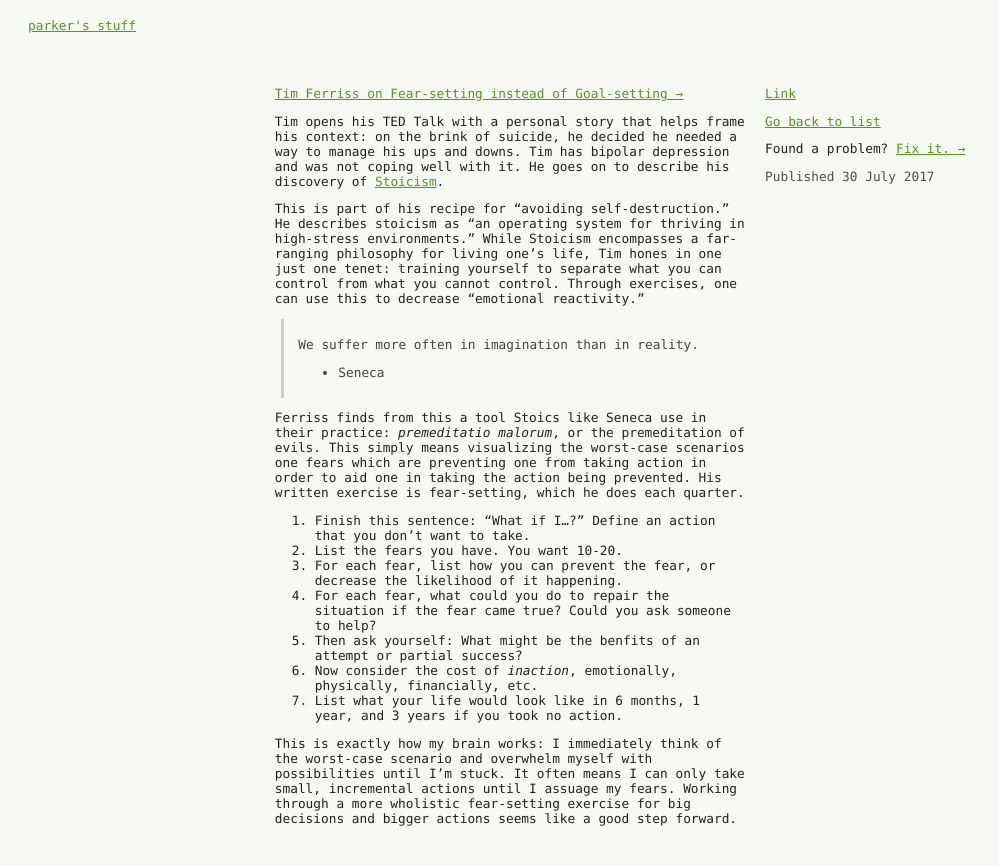
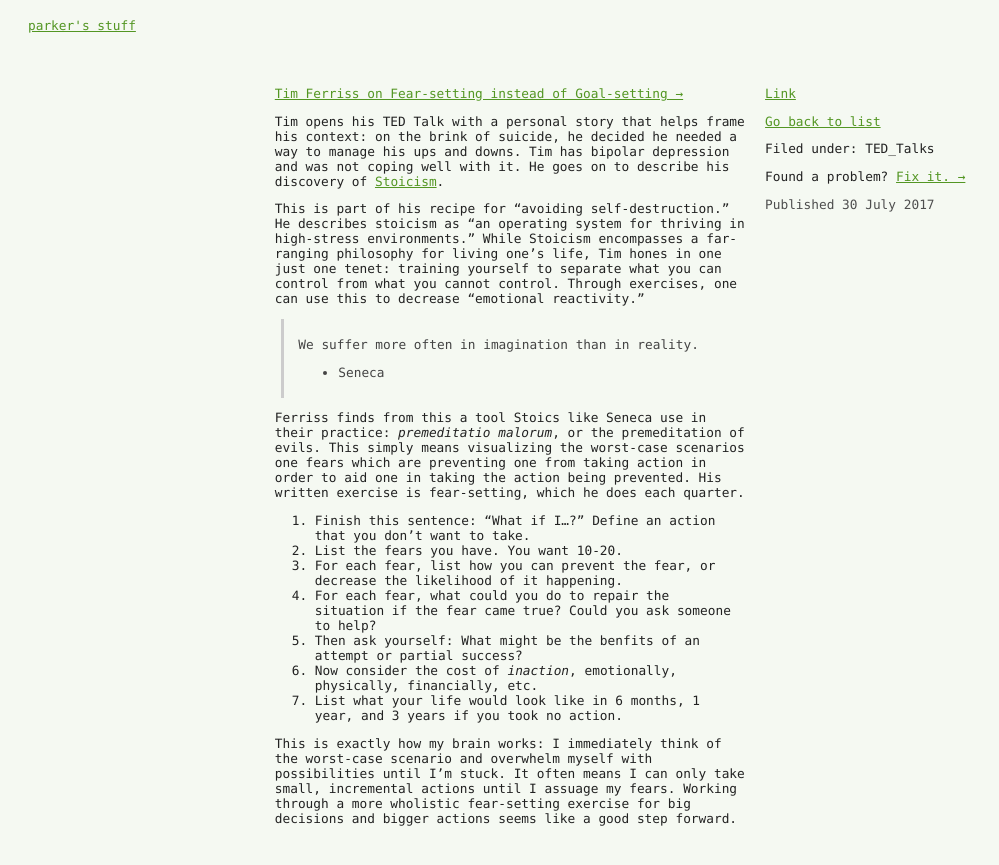
Before and after one commit to parkr/stuff, a Jekyll site: the page built from _posts/2017-07-30-tim-ferriss-on-fear-setting-instead-of-goal-setting.markdown, in a window 1280 px wide. Shown: the top 865 px of the page, without its empty margins (0-999 px from the left). Built offline with Jekyll 4.4.1, drawn with Linux system fonts in a browser that asks for light colours.

Commit message:
Tag Tim Ferriss's TED talk as such

```diff
--- a/_posts/2017-07-30-tim-ferriss-on-fear-setting-instead-of-goal-setting.markdown
+++ b/_posts/2017-07-30-tim-ferriss-on-fear-setting-instead-of-goal-setting.markdown
@@ -3,6 +3,8 @@
 title: "Tim Ferriss on Fear-setting instead of Goal-setting"
 date: 2017-07-30 17:12:28 -0400
 external-url: https://www.youtube.com/watch?v=5J6jAC6XxAI
+tags:
+- TED_Talks
 ---
 
 Tim opens his TED Talk with a personal story that helps frame his context:
```
